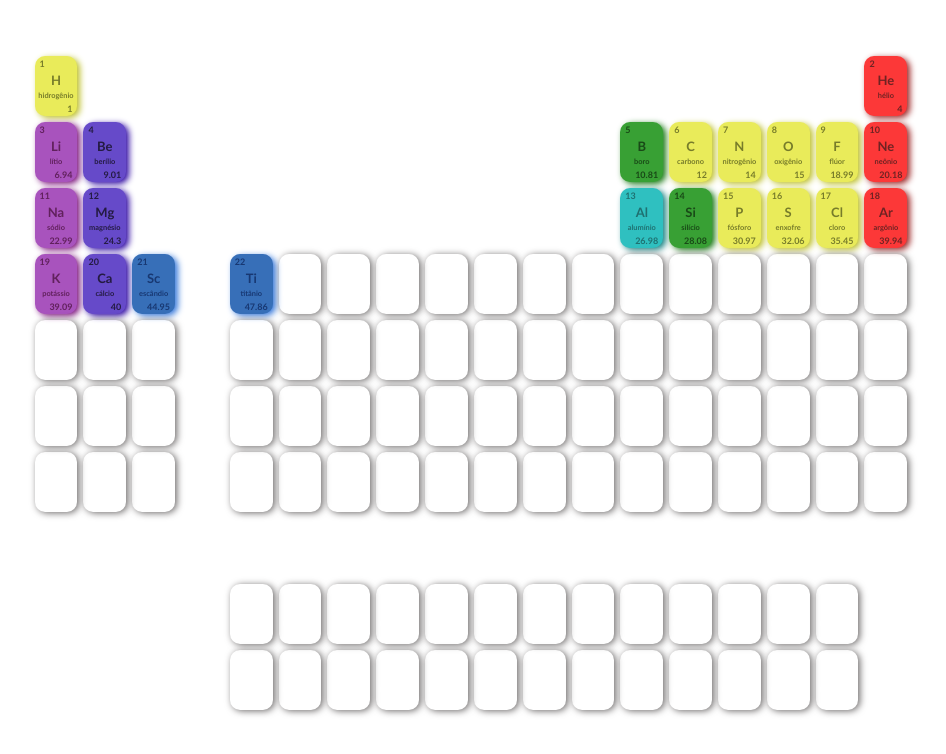
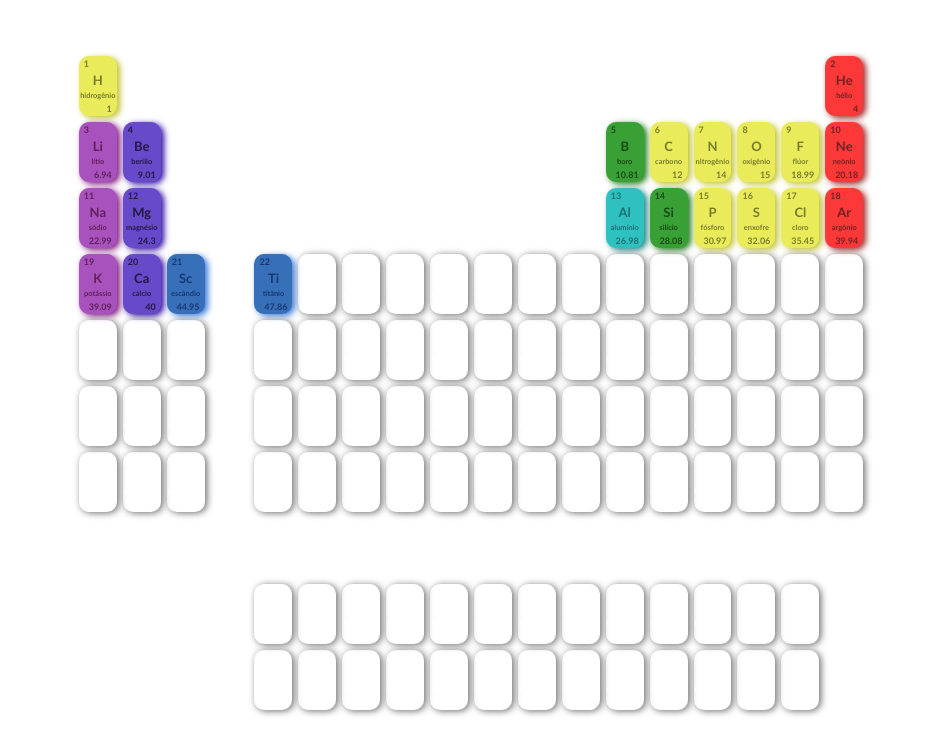
Before and after one commit to guilherme-alvexs144/tabela-periodica, a plain HTML site: page index.html in a window 1280 px wide. Shown: the whole page, without its empty margins (169-1115 px from the left). Drawn offline with Linux system fonts and the light colour scheme.

Commit message:
Update index.html

```diff
--- a/index.html
+++ b/index.html
@@ -4,7 +4,7 @@
         <style>
 
         table{
-            width: 70%;
+            width: 63%;
             margin: 50px auto;
             border-spacing: 6px;
         }
```
